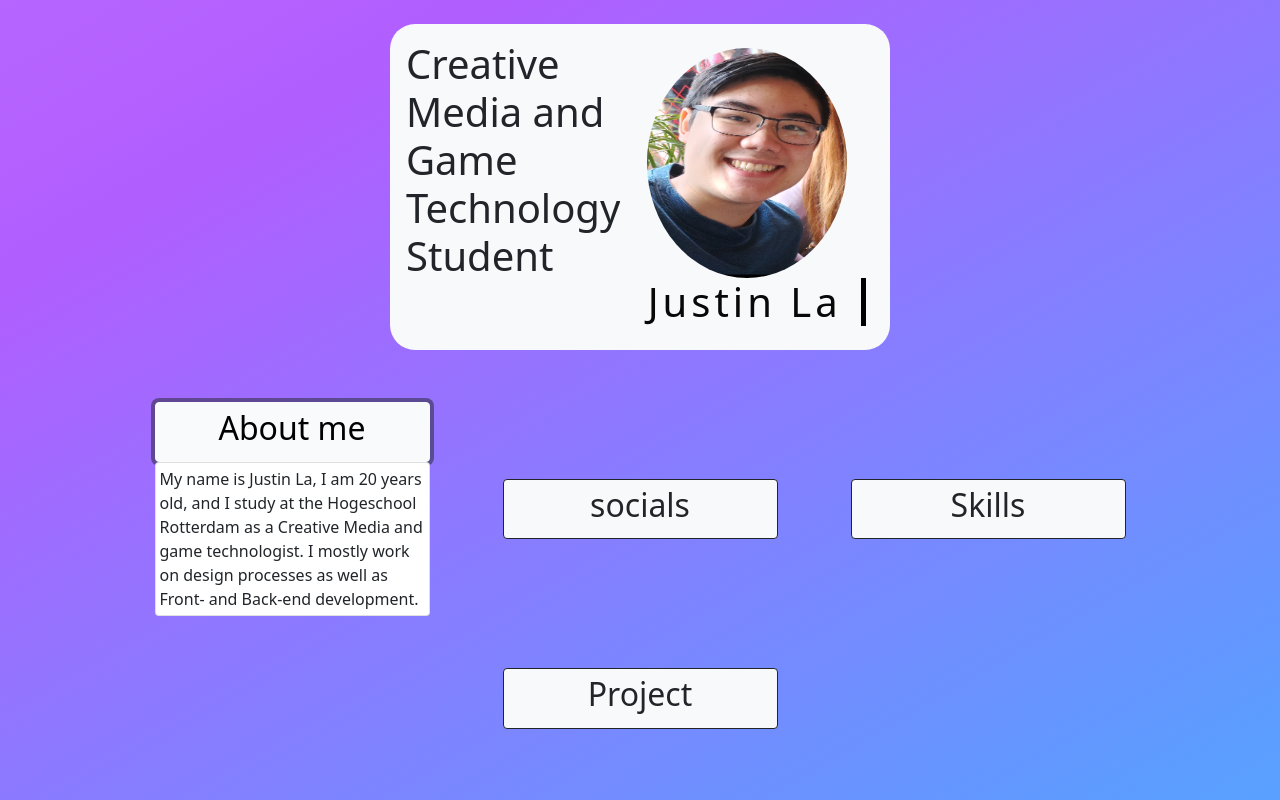
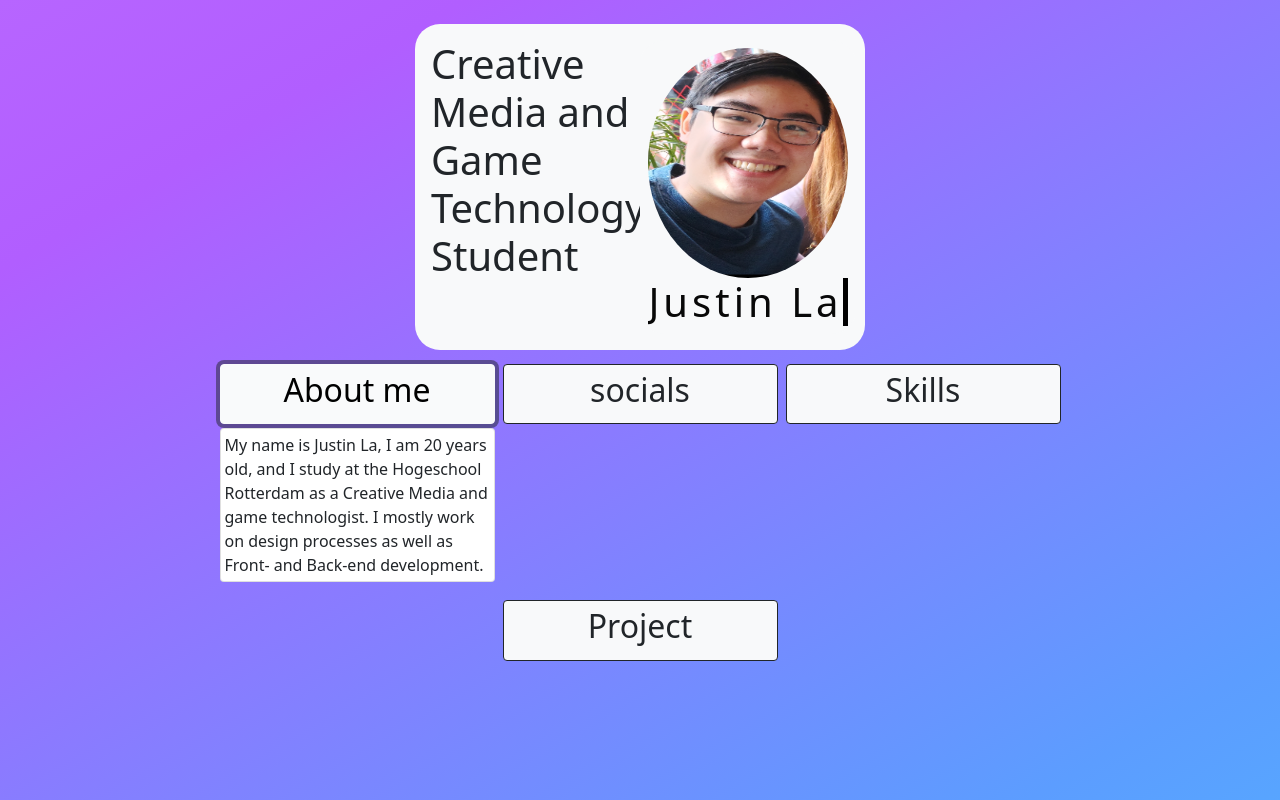
Before and after one commit to 74WIN/Portfolio, a plain HTML site: page home.html in a window 1280 px wide. Both pictures are taken after a click on the button "About me". Drawn offline with nearby package versions, Linux system fonts and the light colour scheme.

Commit message:
im done with the structure

```diff
--- a/home.html
+++ b/home.html
@@ -27,15 +27,15 @@
       </div>
     </div>
   </div>
-    <main class="w-100 p-1">
-    <div id="mySections" class="d-flex px-5 container-sm p-5">
+    <main class="p-1">
+    <div id="mySections" class="">
       <section>
         <div id="aboutMe">
-          <button class="btn btn-outline-dark btn-light" type="button" data-bs-toggle="collapse" data-bs-target="#collapseOne" aria-expanded="false" aria-controls="collapseOne">
+          <button class="btn btn-outline-dark btn-light mb-1 mx-1" type="button" data-bs-toggle="collapse" data-bs-target="#collapseOne" aria-expanded="false" aria-controls="collapseOne">
             <h2>About me</h2>
           </button>
           <div class="collapse" id="collapseOne">
-            <div id="aboutCard" class="card cardWidth card-body p-1">
+            <div id="aboutCard" class="card cardWidth card-body p-1 m-auto mb-1">
               My name is Justin La, I am 20 years old, and I study at the Hogeschool Rotterdam
               as a Creative Media and game technologist. I mostly work on
               design processes as well as Front- and Back-end development.
@@ -45,11 +45,11 @@
       </section>
       <section>
         <div id="Socials">
-          <button class="btn btn-outline-dark btn-light" type="button" data-bs-toggle="collapse" data-bs-target="#collapseThree" aria-expanded="false" aria-controls="collapseThree">
+          <button class="btn btn-outline-dark btn-light mb-1 mx-1" type="button" data-bs-toggle="collapse" data-bs-target="#collapseThree" aria-expanded="false" aria-controls="collapseThree">
             <h2>socials</h2>
           </button>
           <div class="collapse" id="collapseThree">
-            <div id="socialCard" class="card cardWidth card-body p-1">
+            <div id="socialCard" class="card cardWidth card-body p-1 m-auto mb-1">
               <div id="" class="text-center">
                 <p>0633321445</p>
                 <p>ccw.la@outlook.com</p>
@@ -74,11 +74,11 @@
       </section>
       <section>
         <div id="Skill">
-          <button class="btn btn-outline-dark btn-light" type="button" data-bs-toggle="collapse" data-bs-target="#collapseTwo" aria-expanded="false" aria-controls="collapseTwo">
+          <button class="btn btn-outline-dark btn-light mx-1 mb-1" type="button" data-bs-toggle="collapse" data-bs-target="#collapseTwo" aria-expanded="false" aria-controls="collapseTwo">
             <h2>Skills</h2>
           </button>
           <div class="collapse" id="collapseTwo">
-            <div id="skillCard" class="card cardWidth card-body">
+            <div id="skillCard" class="card cardWidth card-body m-auto mb-1">
               <p>HTML</p>
               <div class="Skillcontainer">
                 <div class="skills html">90%</div>
@@ -106,11 +106,11 @@
     </main>
     <section>
       <div id="Project" class="text-center">
-        <button class="btn btn-outline-dark btn-light" type="button" data-bs-toggle="collapse" data-bs-target="#collapseFour" aria-expanded="false" aria-controls="collapseFour">
+        <button class="btn btn-outline-dark btn-light mb-1" type="button" data-bs-toggle="collapse" data-bs-target="#collapseFour" aria-expanded="false" aria-controls="collapseFour">
           <h2>Project</h2>
         </button>
         <div class="collapse" id="collapseFour">
-          <div id="projectCard" class="card-body p-1">
+          <div id="projectCard" class="card-body p-1 ">
 
             <div class="projects">
               <img class="projectImage" src="img/merp.png">
--- a/style.css
+++ b/style.css
@@ -8,6 +8,8 @@ body{
 }
 
 main{
+  justify-content: center;
+
 }
 
 .btn{
@@ -50,14 +52,27 @@ width: 275px;
 
 #intro{
 margin-top: 10px;
-width: 500px;
+width: 450px;
 border-radius: 25px;
 }
 
 section{
-margin: auto;
 
 }
+
+#mySections{
+  display: flex;
+  flex-wrap: wrap;
+  justify-content: center;
+ padding: 10px;
+}
+
+#aboutMe #Socials #Skill{
+margin: 10px;
+
+}
+
+
 
 .projectButton{
 background-color: rgb(100, 100, 255);
@@ -179,4 +194,13 @@ width: 60%;
 #name h1{
   max-width: 150px;
 }
+#mySections{
+  width: 100px;
+  margin-bottom: 10px;
+
 }
+#intro{
+  width: 300px;
+}
+
+}
```
